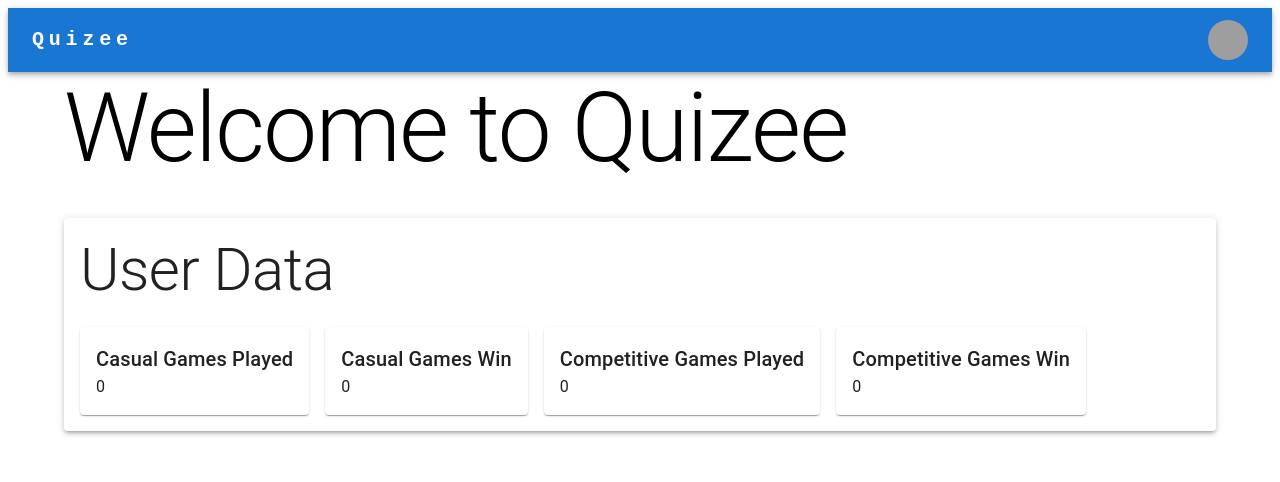
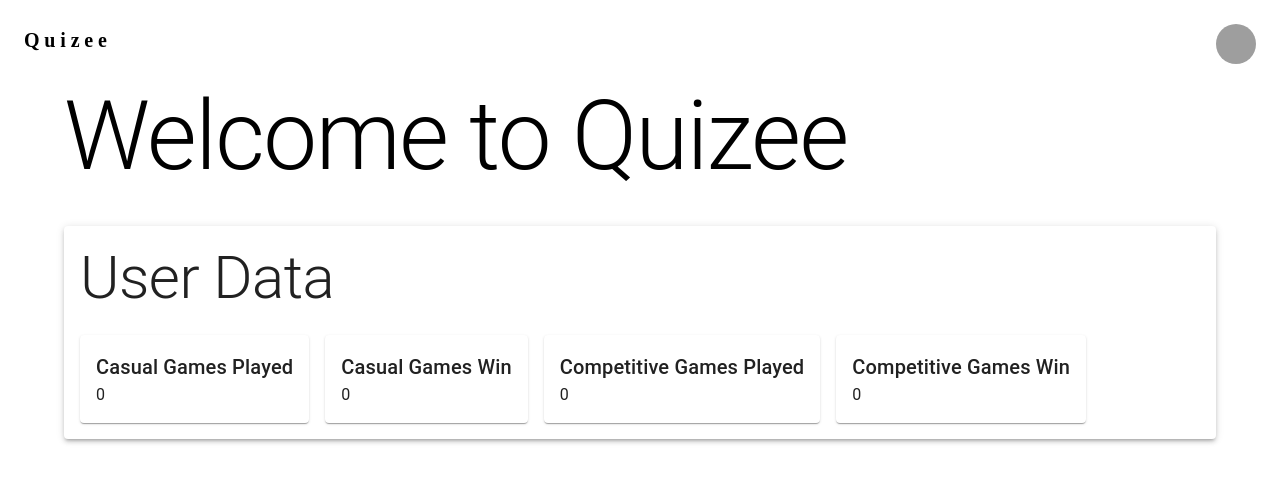
Before and after one commit to jaypatel0311/Quizee, a Next.js app: page / in a window 1280 px wide. Shown: the top 482 px of the page. Built offline with nearby package versions, Linux system fonts and the light colour scheme; grey boxes are pictures that could not be loaded.

Commit message:
Updated Navbar Design

```diff
--- a/src/app/components/AppBar.js
+++ b/src/app/components/AppBar.js
@@ -1,31 +1,25 @@
-import AppBar from "@mui/material/AppBar";
+import { Grid2 } from "@mui/material";
 import Avatar from "@mui/material/Avatar";
 import Box from "@mui/material/Box";
-import Container from "@mui/material/Container";
 import IconButton from "@mui/material/IconButton";
-import Toolbar from "@mui/material/Toolbar";
 import Tooltip from "@mui/material/Tooltip";
 import Typography from "@mui/material/Typography";
 import { useRouter } from "next/router";
-import * as React from "react";
 
 function ResponsiveAppBar() {
   const router = useRouter();
 
   return (
-    <AppBar position="static">
-      <Container maxWidth="xl">
-        <Toolbar disableGutters>
-          {/* <AdbIcon sx={{ display: { xs: "none", md: "flex" }, mr: 1 }} /> */}
+    <Grid2 container spacing={2} padding={2}>
+      <Grid2 size={{ xl: 10, lg: 10, md: 10, xs: 10 }}>
         <Typography
           variant="h6"
           noWrap
           component="a"
-            href="#app-bar-with-responsive-menu"
           sx={{
             mr: 2,
-              display: { xs: "none", md: "flex" },
-              fontFamily: "monospace",
+            display: { md: "flex" },
+            fontFamily: "cursive",
             fontWeight: 700,
             letterSpacing: ".3rem",
             color: "inherit",
@@ -34,32 +28,12 @@ function ResponsiveAppBar() {
         >
           Quizee
         </Typography>
-
-          <Box
-            sx={{
-              flexGrow: 1,
-              display: { xs: "flex", md: "none", lg: "flex" },
-            }}
-          ></Box>
-          {/* <AdbIcon sx={{ display: { xs: "flex", md: "none" }, mr: 1 }} /> */}
-          <Typography
-            variant="h5"
-            noWrap
-            component="a"
-            href="#app-bar-with-responsive-menu"
-            sx={{
-              mr: 2,
-              display: { xs: "flex", md: "none" },
-              flexGrow: 1,
-              fontFamily: "monospace",
-              fontWeight: 700,
-              letterSpacing: ".3rem",
-              color: "inherit",
-              textDecoration: "none",
-            }}
+      </Grid2>
+      <Grid2
+        size={{ xl: 2, lg: 2, md: 2 }}
+        display={"flex"}
+        justifyContent={"flex-end"}
       >
-            Quizee
-          </Typography>
         <Box sx={{ flexGrow: 0 }}>
           <Tooltip title="Profile">
             <IconButton
@@ -68,13 +42,32 @@ function ResponsiveAppBar() {
               }}
               sx={{ p: 0 }}
             >
-                <Avatar alt="Remy Sharp" src="/static/images/avatar/2.jpg" />
+              <Avatar alt="User" src="/static/images/avatar/2.jpg" />
             </IconButton>
           </Tooltip>
         </Box>
-        </Toolbar>
-      </Container>
-    </AppBar>
+      </Grid2>
+    </Grid2>
+
+    // {/* <AdbIcon sx={{ display: { xs: "none", md: "flex" }, mr: 1 }} /> */}
+
+    // {/* <Typography
+    //   variant="h5"
+    //   noWrap
+    //   component="a"
+    //   sx={{
+    //     mr: 2,
+    //     display: { xs: "flex", md: "none" },
+    //     flexGrow: 1,
+    //     fontFamily: "monospace",
+    //     fontWeight: 700,
+    //     letterSpacing: ".3rem",
+    //     color: "inherit",
+    //     textDecoration: "none",
+    //   }}
+    // >
+    //   Quizee
+    // </Typography> */}
   );
 }
 export default ResponsiveAppBar;
```
Lines whose indentation alone changed are shown as unchanged.
